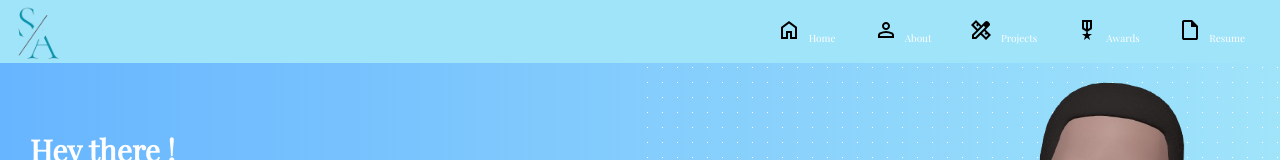
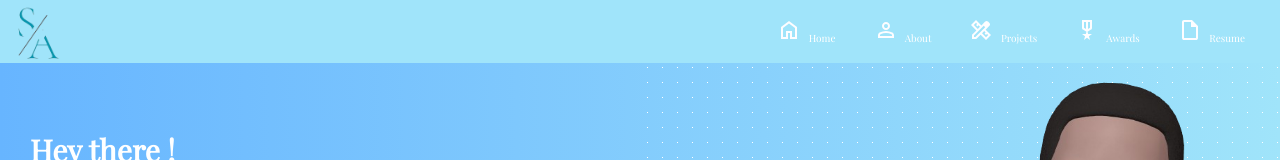
Before and after one commit to SalmanAliGithub/UGR-7808-14, a plain HTML site: page src/index.html in a window 1280 px wide. Shown: the top 160 px of the page. Drawn offline with nearby package versions, Linux system fonts and the light colour scheme.

Commit message:
colored the menu icons white

```diff
--- a/src/css/style.css
+++ b/src/css/style.css
@@ -8,6 +8,9 @@
 disappear when we are at the top of the pages */
 #logo img {
     width: 65px;
+}
+ul img {
+    filter: brightness(0) invert(1) sepia(1) hue-rotate(180deg);
 }
 header ul {
     list-style-type: none;
```
